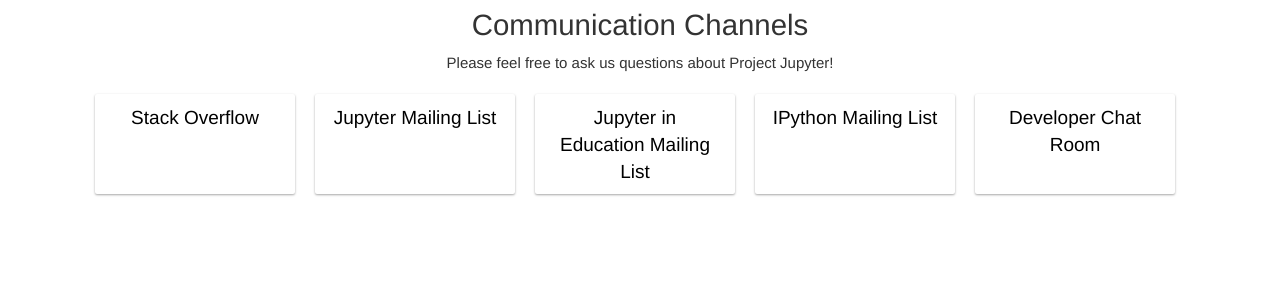
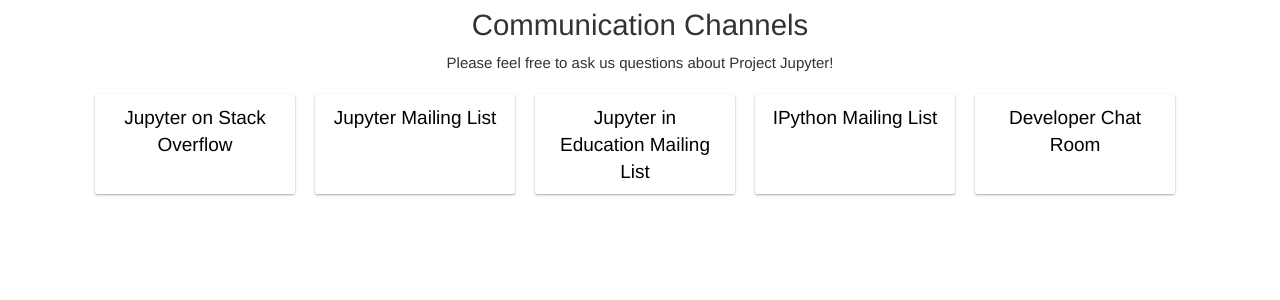
Before and after one commit to jupyter/jupyter.github.io, a Jekyll site: the page built from community.html, in a window 1280 px wide. Shown: the part 451-751 px from the top of the page. Built offline with Jekyll 4.4.1, drawn with Linux system fonts in a browser that asks for light colours; comment, search, counter and statistics services are not loaded.

Commit message:
Change to Jupyter on StackOverflow

```diff
--- a/community.html
+++ b/community.html
@@ -20,7 +20,7 @@
             <p class="supportparagraph">Please feel free to ask us questions about Project Jupyter!</p>
             <div class="col-md-12">
                 <div class="col-md-4 material material-1">
-                   <p class="community-resource"><a href="http://stackoverflow.com/questions/tagged/jupyter">Stack Overflow</a><p>
+                   <p class="community-resource"><a href="http://stackoverflow.com/questions/tagged/jupyter">Jupyter on Stack Overflow</a><p>
                 </div>
                 <div class="col-md-4 material material-1">
                     <p class="community-resource"><a href="https://groups.google.com/forum/#!forum/jupyter">Jupyter Mailing List</a><p>
```
